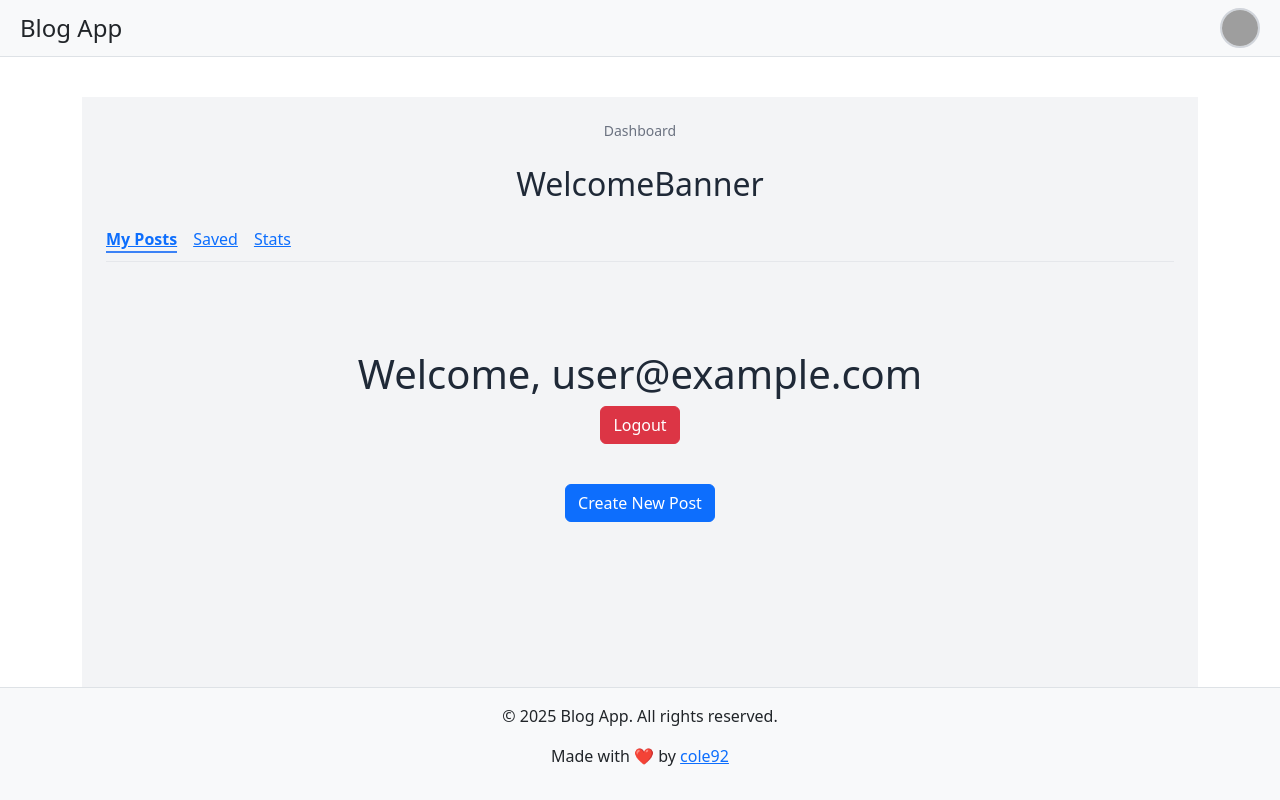
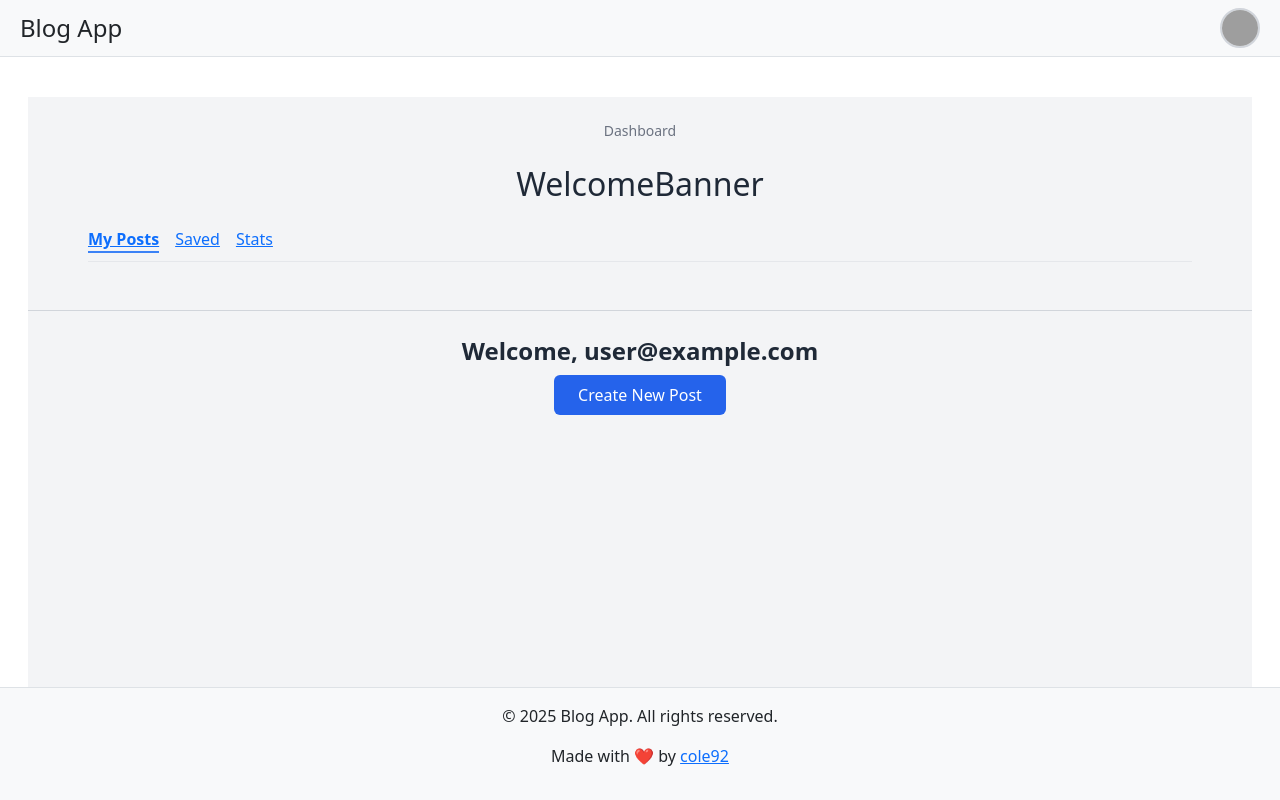
Before and after one commit to cole92/liferecompiled, a React (Vite) app: page /dashboard in a window 1280 px wide. Built offline with nearby package versions, Linux system fonts and the light colour scheme; no server answers; the database is empty; sample sign-in values are in the browser's storage; grey boxes are pictures that could not be loaded.

Commit message:
refactor: updated DashboardLayout structure, removed Logout from MyPosts, migrated UI to Tailwind

```diff
--- a/src/components/Layout.jsx
+++ b/src/components/Layout.jsx
@@ -1,3 +1,4 @@
+import { useLocation } from "react-router-dom";
 import PropTypes from "prop-types";
 import Header from "./Header";
 import Footer from "./Footer";
@@ -10,6 +11,9 @@ import { SearchProvider } from "../context/SearchContext";
  */
 
 const Layout = ({ children }) => {
+  const location = useLocation();
+  const isDashboard = location.pathname.startsWith("/dashboard");
+
   return (
     // Omotavamo celu aplikaciju unutar SearchProvider-a
     <SearchProvider>
@@ -20,7 +24,12 @@ const Layout = ({ children }) => {
         </div>
         {/* Glavni sadrzaj stranice (dinamicki menja stranice unutar aplikacije) */}
         <main className="flex-grow-1 overflow-auto">
-          <div className="container mt-4">{children}</div>
+          {/* Glavni wrapper: full-width za dashboard, centriran za ostale stranice */}
+          <div
+            className={isDashboard ? "container-fluid mt-4" : "container mt-4"}
+          >
+            {children}
+          </div>
         </main>
         {/* Footer se prikazuje na svim stranicama */}
         <div className="container-fluid bg-light border-top">
--- a/src/pages/MyPosts.jsx
+++ b/src/pages/MyPosts.jsx
@@ -1,37 +1,25 @@
 import { useContext } from "react";
 import { AuthContext } from "../context/AuthContext";
 import { useNavigate } from "react-router-dom";
-import Spinner from "../components/Spinner";
 
 // Dashboard komponenta za prikaz podataka korisnika
 const MyPosts = () => {
   // Preuzimamo stanja i metode iz AuthContext-a
-  const { user, isLoggingOut, logout } = useContext(AuthContext);
+  const { user } = useContext(AuthContext);
   const navigate = useNavigate();
 
   // Prikaz korisnickog interfejsa
   return (
-    <div className="container mt-5">
-      {/* Prikaz email-a korisnika ili "Guest" ako nije pronadjen */}
-      <h1>Welcome, {user ? user.email : "Guest"}</h1>
-      {/* Prikaz spinnera tokom logout procesa */}
-      {isLoggingOut ? (
-        <Spinner message="Logging out..." />
-      ) : (
-        // Logout dugme
-        <button onClick={logout} className="btn btn-danger">
-          Logout
-        </button>
-      )}
-      <div className="dashboard-actions mt-4">
-        {/* Dugme za kreiranje posta */}
-        <button
-          onClick={() => navigate("/dashboard/create-post")}
-          className="btn btn-primary mt-3"
-        >
-          Create New Post
-        </button>
-      </div>
+    <div className="mb-6">
+      <h2 className="text-2xl font-semibold mb-2">
+        Welcome, {user ? user.email : "Guest"}
+      </h2>
+      <button
+        onClick={() => navigate("/dashboard/create-post")}
+        className="bg-blue-600 text-white px-4 py-2 rounded hover:bg-blue-700 transition"
+      >
+        Create New Post
+      </button>
     </div>
   );
 };
--- a/src/pages/dashboard/components/DashboardLayout.jsx
+++ b/src/pages/dashboard/components/DashboardLayout.jsx
@@ -4,24 +4,27 @@ import WelcomeBanner from "./WelcomeBanner";
 import DashboardTabs from "./DashboardTabs";
 
 const DashboardLayout = () => {
-  const showBanner = true; // kasnije cemo ovo vezati za localStorage, context, itd.
+  const showBanner = true; // Kasnije cemo ovo vezati za localStorage
 
   return (
-    <div className="min-h-screen bg-gray-100 text-gray-800 dark:bg-gray-900 dark:text-gray-100">
-      <div className="max-w-6xl mx-auto px-4 sm:px-6 lg:px-8 py-6">
+    <div className="min-h-screen flex flex-col bg-gray-100 text-gray-800 dark:bg-gray-900 dark:text-gray-100">
+      <div className="sticky top-0 z-20 bg-gray-100 dark:bg-gray-900 border-b border-gray-300 dark:border-gray-700">
+        <div className="max-w-6xl mx-auto px-4 sm:px-6 lg:px-8 py-4">
           <DashboardBreadcrumb />
-
           {showBanner && (
-          <div className="mb-6">
+            <div className="mt-4">
               <WelcomeBanner />
             </div>
           )}
-
-        <div className="mb-6">
+          <div className="mt-4">
             <DashboardTabs />
           </div>
+        </div>
+      </div>
 
-        <main>
+      {/* Skrolabilni sadrzaj */}
+      <div className="flex-grow overflow-y-auto">
+        <main className="max-w-6xl mx-auto px-4 sm:px-6 lg:px-8 py-6">
           <Outlet />
         </main>
       </div>
```
Lines whose indentation alone changed are shown as unchanged.
